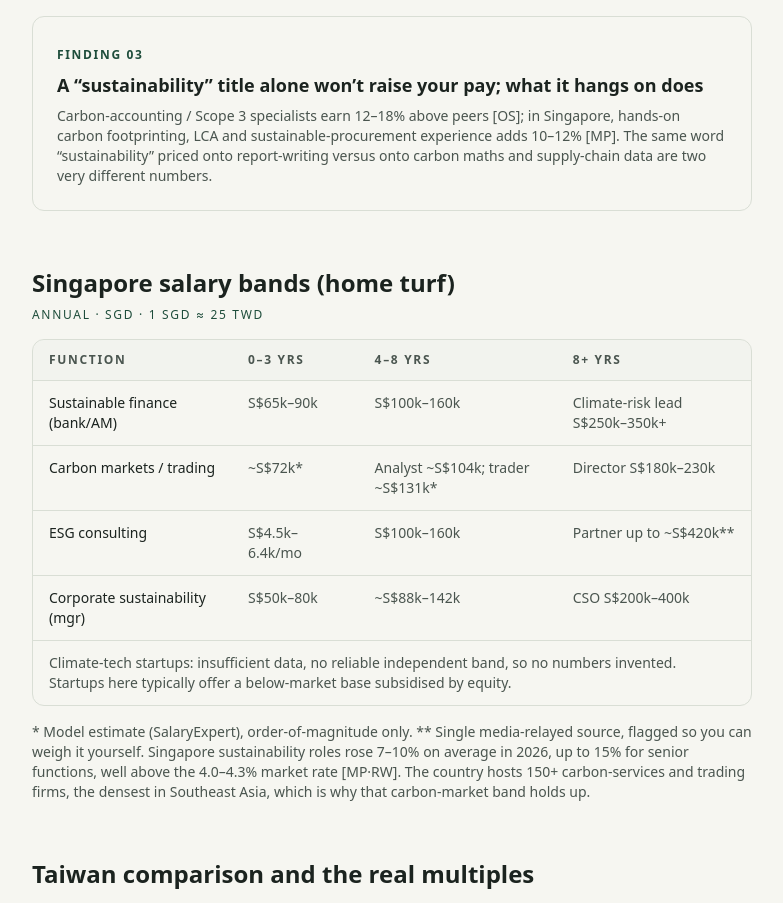
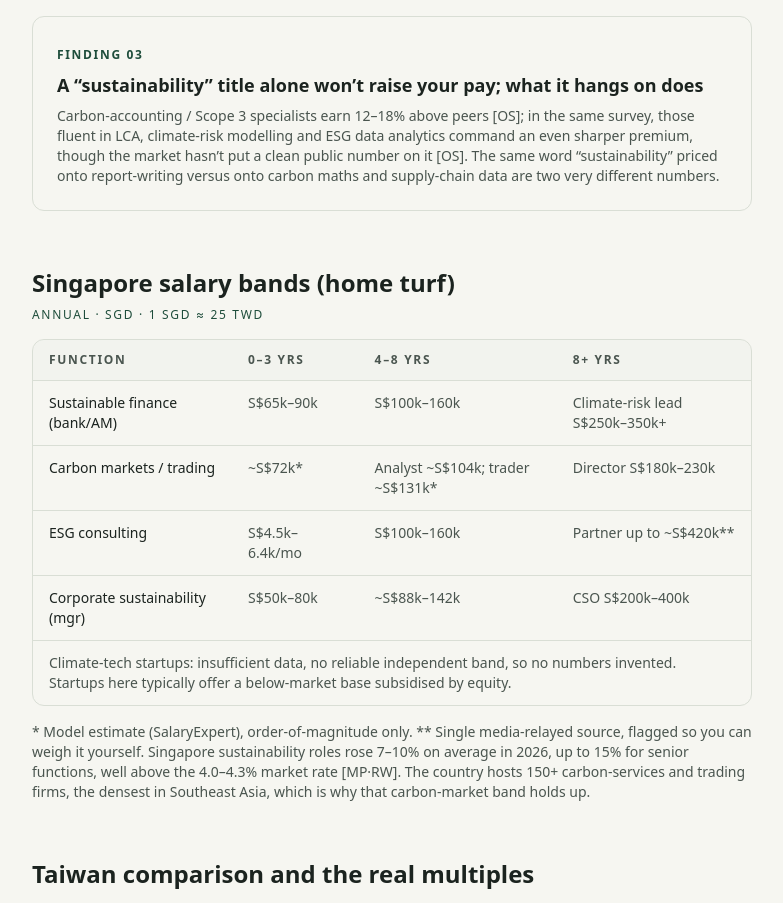
Before and after one commit to a0921665857-maker/ahamoment-green-talent-os, a Next.js app: page /en/salary-report in a window 1280 px wide. Shown: the part 1337-2240 px from the top of the page, without its empty margins (248-1031 px from the left). Built offline with nearby package versions, Linux system fonts and the light colour scheme; no server answers.

Commit message:
fix(salary-report): 移除發現03「LCA/採購溢價10-12%〔MP〕」— 查證後任何原始頁皆查無此數，改為OneStop質化敘述
typecheck✅ 106 tests✅ · 上線頁準確性修正 · 未部署待Michael審

Co-Authored-By: Claude Opus 4.8 <noreply@anthropic.com>

```diff
--- a/content/salaryReport.ts
+++ b/content/salaryReport.ts
@@ -88,7 +88,7 @@ const zhTW: SalaryReport = {
     {
       tag: '發現 03',
       head: '光有「永續」職稱不會加薪，真正值錢的是它配上什麼硬技能',
-      body: '碳核算和 Scope 3 的專長，比同資歷的人高 12 到 18%〔OS〕。在新加坡，有碳足跡評估、生命週期分析（LCA）、永續採購實戰的人，溢價 10 到 12%〔MP〕。同樣掛「永續」兩個字，掛在會寫報告書上，跟掛在會算碳、會談供應鏈數據上，市場開的價完全不同。',
+      body: '碳核算和 Scope 3 的專長，比同資歷的人高 12 到 18%〔OS〕。同一份調查裡，會 LCA、氣候風險建模、ESG 數據分析的人，溢價更明顯，只是市場還沒給出一個乾淨的公開數字〔OS〕。同樣掛「永續」兩個字，掛在會寫報告書上，跟掛在會算碳、會談供應鏈數據上，市場開的價完全不同。',
     },
   ],
   sgTitle: '新加坡薪資帶（主場）',
@@ -205,7 +205,7 @@ const en: SalaryReport = {
     {
       tag: 'Finding 03',
       head: 'A “sustainability” title alone won’t raise your pay; what it hangs on does',
-      body: 'Carbon-accounting / Scope 3 specialists earn 12–18% above peers [OS]; in Singapore, hands-on carbon footprinting, LCA and sustainable-procurement experience adds 10–12% [MP]. The same word “sustainability” priced onto report-writing versus onto carbon maths and supply-chain data are two very different numbers.',
+      body: 'Carbon-accounting / Scope 3 specialists earn 12–18% above peers [OS]; in the same survey, those fluent in LCA, climate-risk modelling and ESG data analytics command an even sharper premium, though the market hasn’t put a clean public number on it [OS]. The same word “sustainability” priced onto report-writing versus onto carbon maths and supply-chain data are two very different numbers.',
     },
   ],
   sgTitle: 'Singapore salary bands (home turf)',
```
